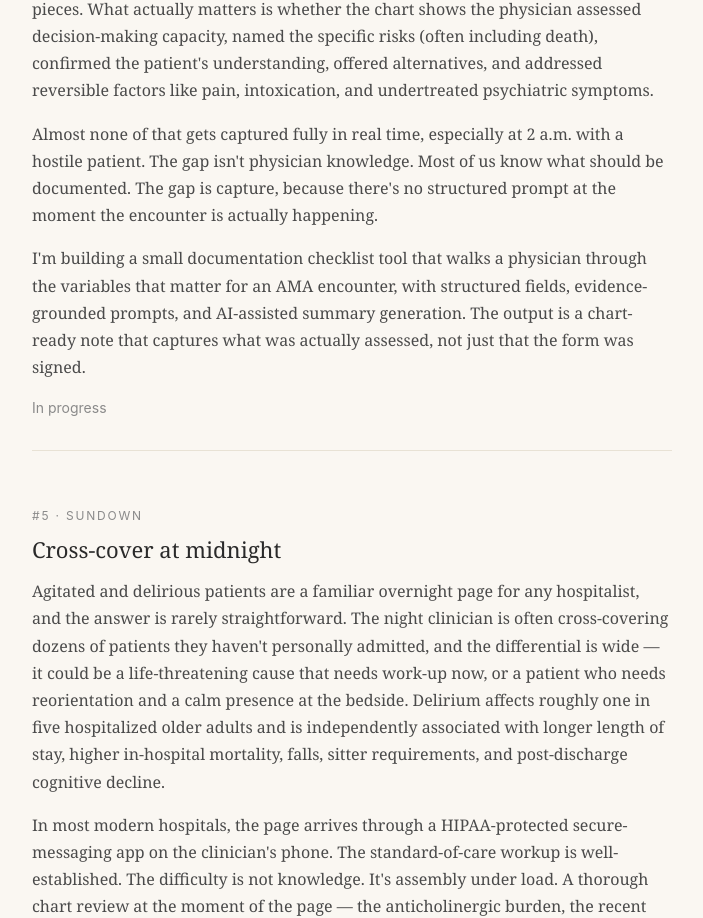
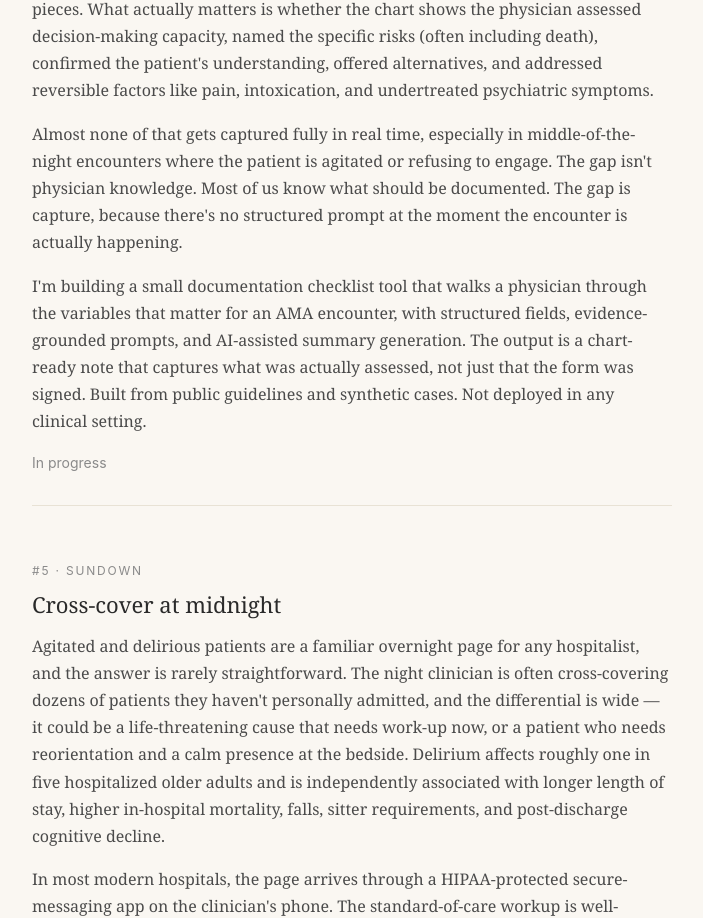
Before and after one commit to RAhroonAI/floviken-site, a Next.js app: page / in a window 1280 px wide. Shown: the part 3360-4278 px from the top of the page, without its empty margins (288-991 px from the left). Built offline with nearby package versions, Linux system fonts and the light colour scheme.

Commit message:
AMA section: generalize encounter framing, add prototype disclaimer

```diff
--- a/src/app/page.js
+++ b/src/app/page.js
@@ -389,7 +389,7 @@ export default function Home() {
             marginBottom: '1rem',
             marginTop: 0,
           }}>
-            Almost none of that gets captured fully in real time, especially at 2 a.m. with a hostile patient. The gap isn&apos;t physician knowledge. Most of us know what should be documented. The gap is capture, because there&apos;s no structured prompt at the moment the encounter is actually happening.
+            Almost none of that gets captured fully in real time, especially in middle-of-the-night encounters where the patient is agitated or refusing to engage. The gap isn&apos;t physician knowledge. Most of us know what should be documented. The gap is capture, because there&apos;s no structured prompt at the moment the encounter is actually happening.
           </p>
           <p style={{
             fontFamily: '"Georgia", serif',
@@ -399,7 +399,7 @@ export default function Home() {
             marginBottom: '1rem',
             marginTop: 0,
           }}>
-            I&apos;m building a small documentation checklist tool that walks a physician through the variables that matter for an AMA encounter, with structured fields, evidence-grounded prompts, and AI-assisted summary generation. The output is a chart-ready note that captures what was actually assessed, not just that the form was signed.
+            I&apos;m building a small documentation checklist tool that walks a physician through the variables that matter for an AMA encounter, with structured fields, evidence-grounded prompts, and AI-assisted summary generation. The output is a chart-ready note that captures what was actually assessed, not just that the form was signed. Built from public guidelines and synthetic cases. Not deployed in any clinical setting.
           </p>
           <p style={{
             fontFamily: '"Inter", -apple-system, sans-serif',
```
